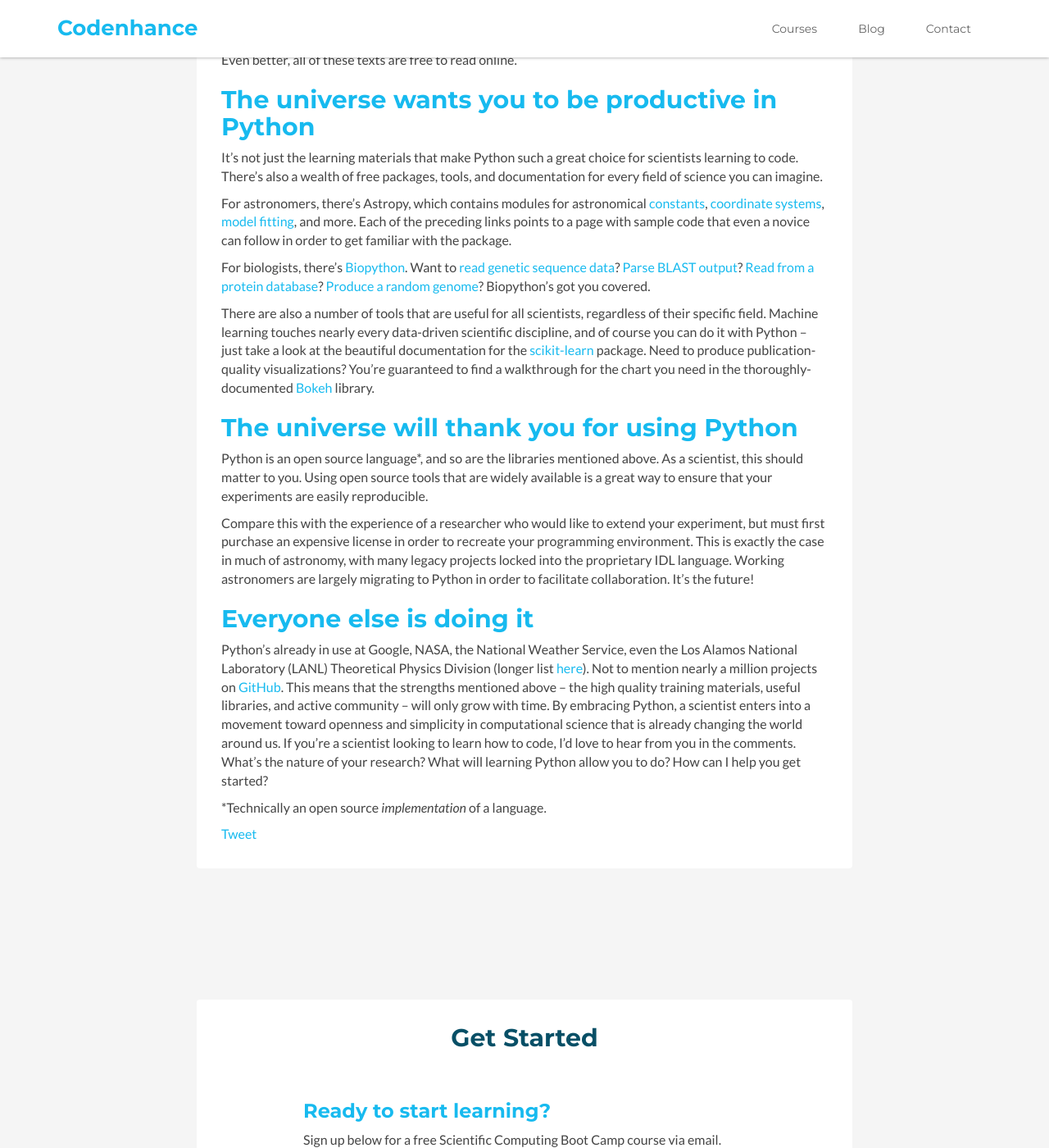
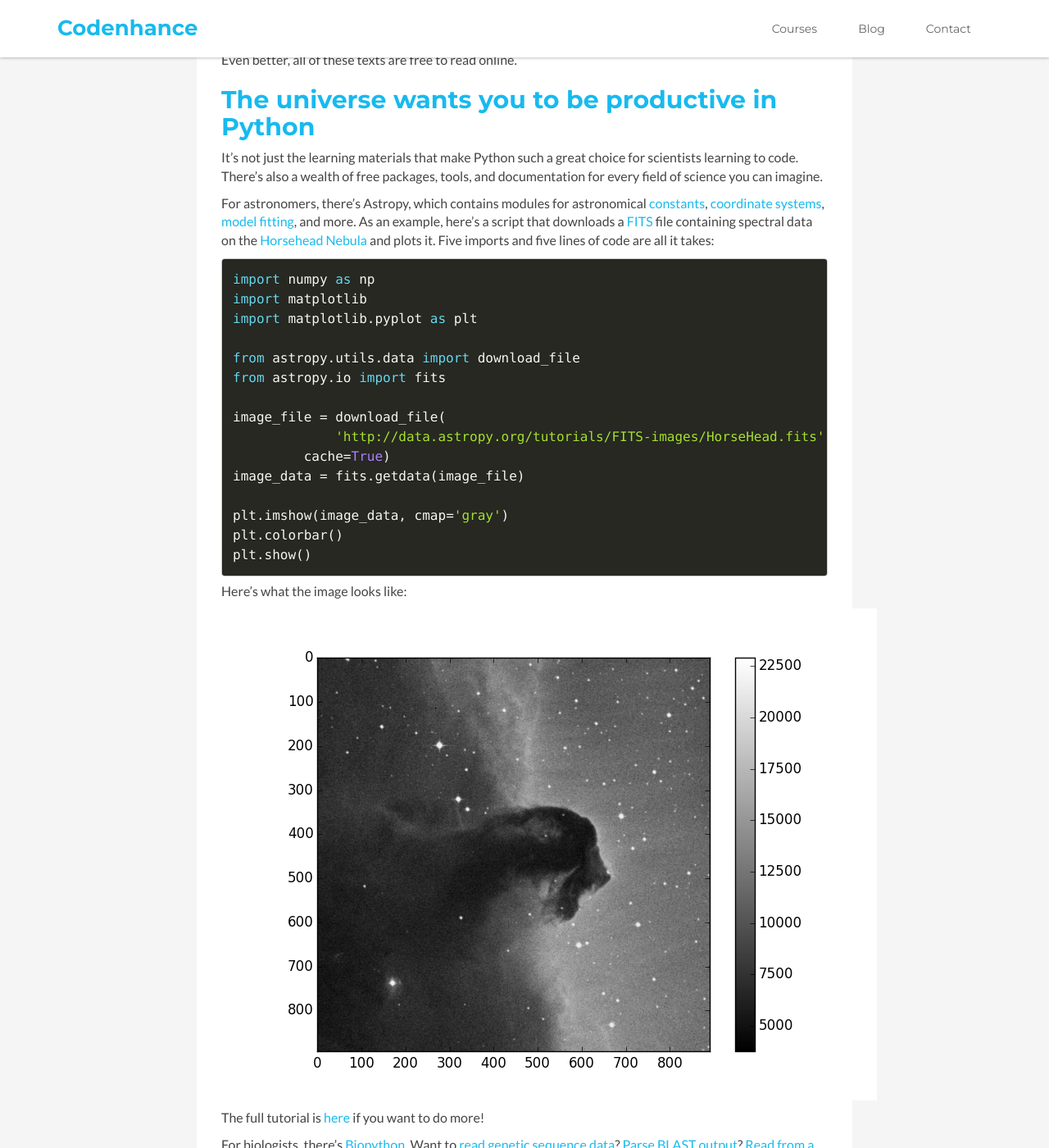
Before and after one commit to Codenhance/codenhance.github.io, a Jekyll site: the page built from python-for-scientists/index.md, in a window 1280 px wide and 1400 px high, scrolled down 1334 px. Shown: the whole window at 82% size. Built offline with Jekyll 4.4.1, drawn with Linux system fonts in a browser that asks for light colours; comment, search, counter and statistics services are not loaded.

Commit message:
touch up python for scientists article

```diff
--- a/python-for-scientists/index.md
+++ b/python-for-scientists/index.md
@@ -33,7 +33,31 @@ Even better, all of these texts are free to read online.
 
 It's not just the learning materials that make Python such a great choice for scientists learning to code. There's also a wealth of free packages, tools, and documentation for every field of science you can imagine.
 
-For astronomers, there's Astropy, which contains modules for astronomical [constants](http://docs.astropy.org/en/stable/constants/index.html), [coordinate systems](http://docs.astropy.org/en/stable/coordinates/index.html), [model fitting](http://docs.astropy.org/en/stable/modeling/index.html), and more. Each of the preceding links points to a page with sample code that even a novice can follow in order to get familiar with the package.
+For astronomers, there's Astropy, which contains modules for astronomical [constants](http://docs.astropy.org/en/stable/constants/index.html), [coordinate systems](http://docs.astropy.org/en/stable/coordinates/index.html), [model fitting](http://docs.astropy.org/en/stable/modeling/index.html), and more. As an example, here's a script that downloads a [FITS](https://en.wikipedia.org/wiki/FITS) file containing spectral data on the [Horsehead Nebula](https://en.wikipedia.org/wiki/Horsehead_Nebula) and plots it. Five imports and five lines of code are all it takes:
+
+{% highlight python %}
+import numpy as np
+import matplotlib
+import matplotlib.pyplot as plt
+
+from astropy.utils.data import download_file
+from astropy.io import fits
+
+image_file = download_file(
+             'http://data.astropy.org/tutorials/FITS-images/HorseHead.fits',
+	     cache=True)
+image_data = fits.getdata(image_file)
+
+plt.imshow(image_data, cmap='gray')
+plt.colorbar()
+plt.show()
+{% endhighlight %}
+
+Here's what the image looks like:
+
+![Astropy-generated image of Horsehead Nebula](/assets/horsehead_nebula.png)
+
+The full tutorial is [here](http://www.astropy.org/astropy-tutorials/FITS-images.html) if you want to do more!
 
 For biologists, there's [Biopython](http://biopython.org/wiki/Biopython). Want to [read genetic sequence data](http://biopython.org/DIST/docs/tutorial/Tutorial.html#htoc48)? [Parse BLAST output](http://biopython.org/DIST/docs/tutorial/Tutorial.html#htoc85)? [Read from a protein database](http://biopython.org/DIST/docs/tutorial/Tutorial.html#htoc135)? [Produce a random genome](http://biopython.org/DIST/docs/tutorial/Tutorial.html#htoc281)? Biopython's got you covered.
 
```
Also changed, not shown: other parts of python-for-scientists/index.md (+2 -0 lines), assets/horsehead_nebula.png (added), assets/open_source.gif (added).
